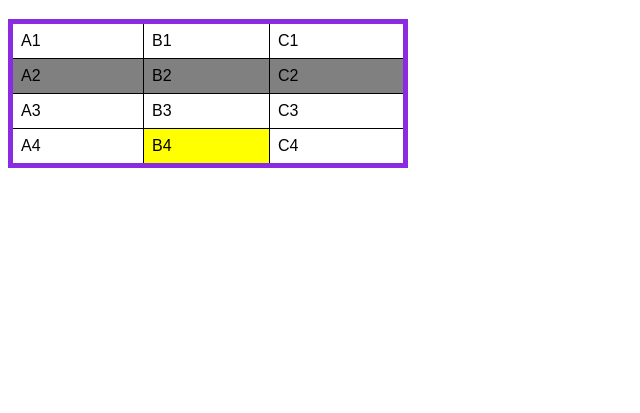
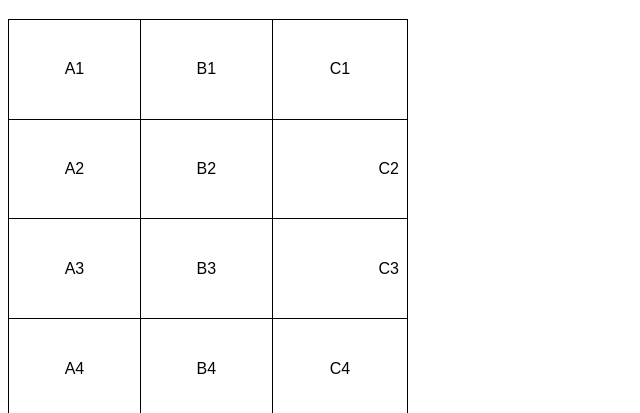
Before and after one commit to JonasVlima/html-css, a plain HTML site: page exercicios/ex023/tabela001.html in a window 1280 px wide. Shown: the part 61-474 px from the top of the page, without its empty margins (0-640 px from the left). Drawn offline with Linux system fonts and the light colour scheme.

Commit message:
tabela001

```diff
--- a/exercicios/ex023/tabela001.html
+++ b/exercicios/ex023/tabela001.html
@@ -11,22 +11,22 @@
         }
         table{
             width: 400px;
+            height: 400px;
             border-collapse: collapse;
-            border: 5px solid blueviolet;
-        }
-
-        tr.linha{
-            background-color: gray;
         }
 
         td{
             border: 1px solid black;
             padding: 8px;
+            text-align: center;
+            vertical-align: middle;
         }
 
-        td.dado{
-            background-color: yellow;
+        .numero{
+            text-align: right;
         }
+
+
     </style>
 </head>
 <body>
@@ -37,19 +37,19 @@
             <td>B1</td>
             <td>C1</td>
         </tr>
-        <tr class="linha">
+        <tr>
             <td>A2</td>
             <td>B2</td>
-            <td>C2</td>
+            <td class="numero">C2</td>
         </tr>
         <tr>
             <td>A3</td>
             <td>B3</td>
-            <td>C3</td>
+            <td class="numero">C3</td>
         </tr>
         <tr>
             <td>A4</td>
-            <td class="dado">B4</td>
+            <td>B4</td>
             <td>C4</td>
         </tr>
     </table>
```
